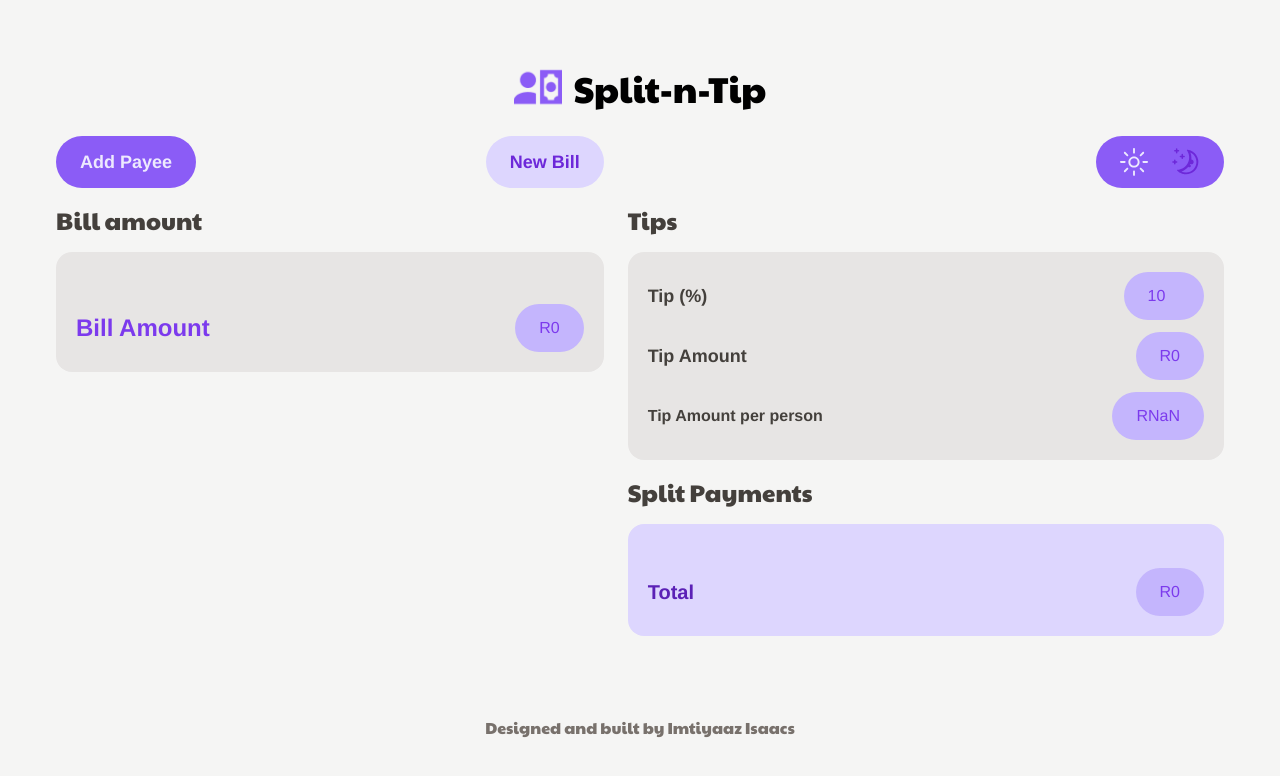
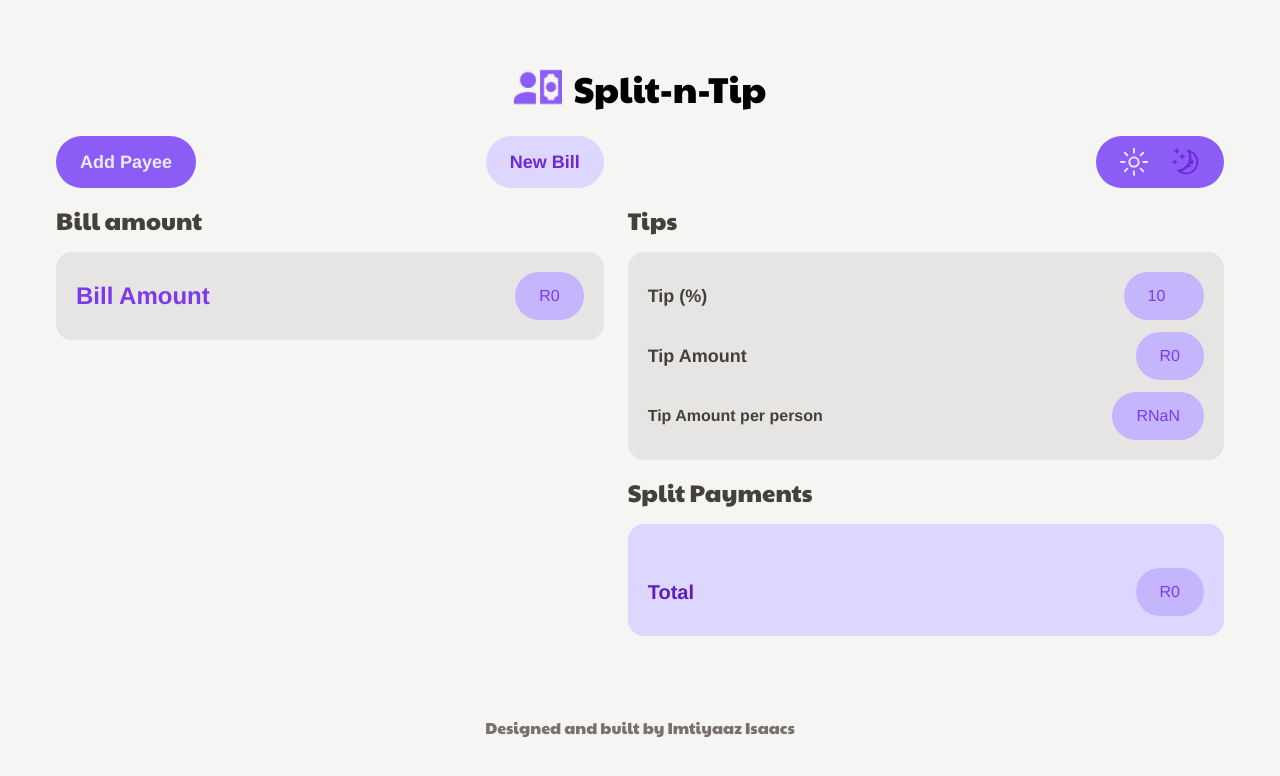
Before and after one commit to ImtiyaazDev/split-n-tip, a React (Vite) app: page / in a window 1280 px wide. Shown: the top 776 px of the page. Built offline with nearby package versions, Linux system fonts and the light colour scheme; a web font is replaced by a local one.

Commit message:
feat: Conditionally render friendslist only when users are added

```diff
--- a/src/components/FriendMeals.jsx
+++ b/src/components/FriendMeals.jsx
@@ -5,10 +5,11 @@ import PriceTag from "./PriceTag";
 
 export default function FriendMeals() {
 	const billAmount = useSelector((store) => store.bill.billAmount);
+	const users = useSelector((store) => store.bill.users);
 
 	return (
 		<div className="space-y-8 rounded-2xl bg-stone-200 p-5">
-			<FriendsList />
+			{users.length !== 0 && <FriendsList />}
 			<div className="flex items-center justify-between">
 				<p className="text-2xl font-bold text-violet-600">Bill Amount</p>
 				<PriceTag amount={billAmount} />
```
